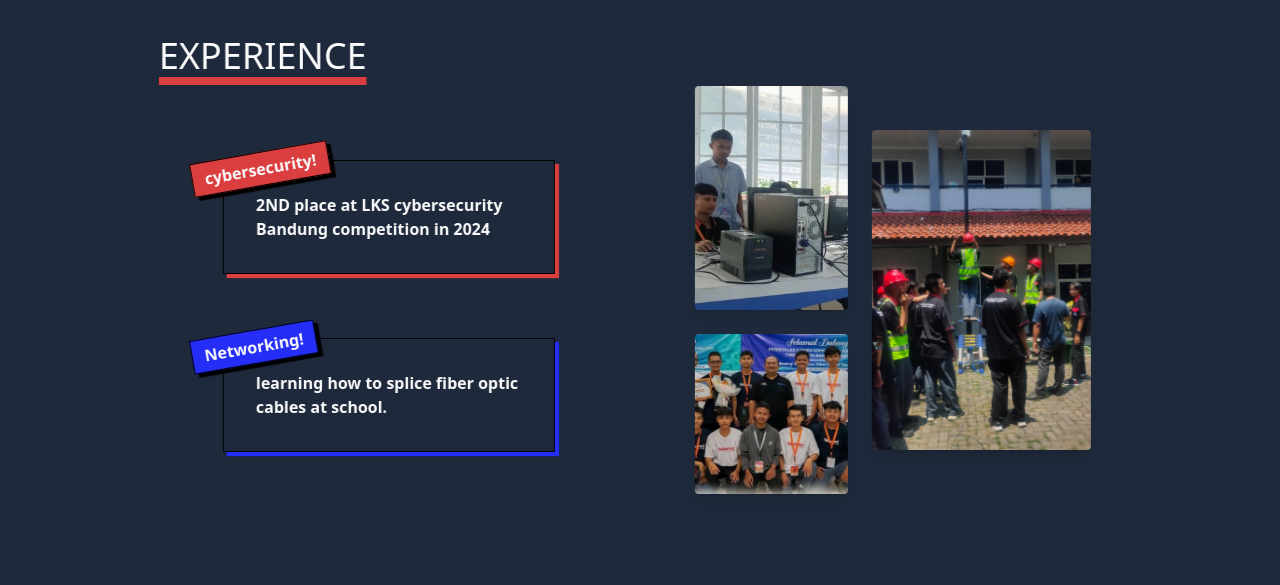
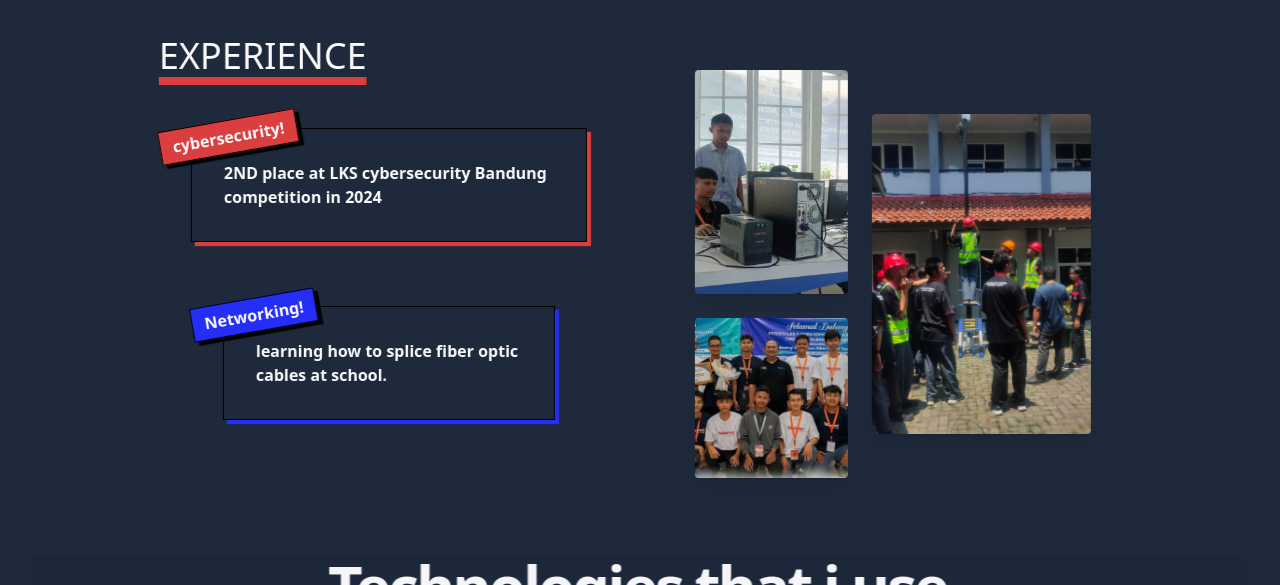
Before and after one commit to dhafin5858/portofolio.github.io, a website: page src/index.html in a window 1280 px wide. Shown: the part 780-1365 px from the top of the page. Drawn offline with nearby package versions, Linux system fonts and the light colour scheme.

Commit message:
small change

```diff
--- a/src/index.html
+++ b/src/index.html
@@ -80,7 +80,7 @@
                         <span class="underline leading-8 underline-offset-8	decoration-8 decoration-[#de3f3f] text-4xl mb-6"> EXPERIENCE</span>
                     </p>                        <div class="max-w-xl mb-6">
 
-                      <div class="relative m-16">
+                      <div class="relative m-8">
                         <button class="absolute py-1 px-3 -left-8 -top-2 -rotate-[10deg] border border-black black_border bg-[#de3f3f] text-white font-bold">
                           cybersecurity!
                       </button>
```
